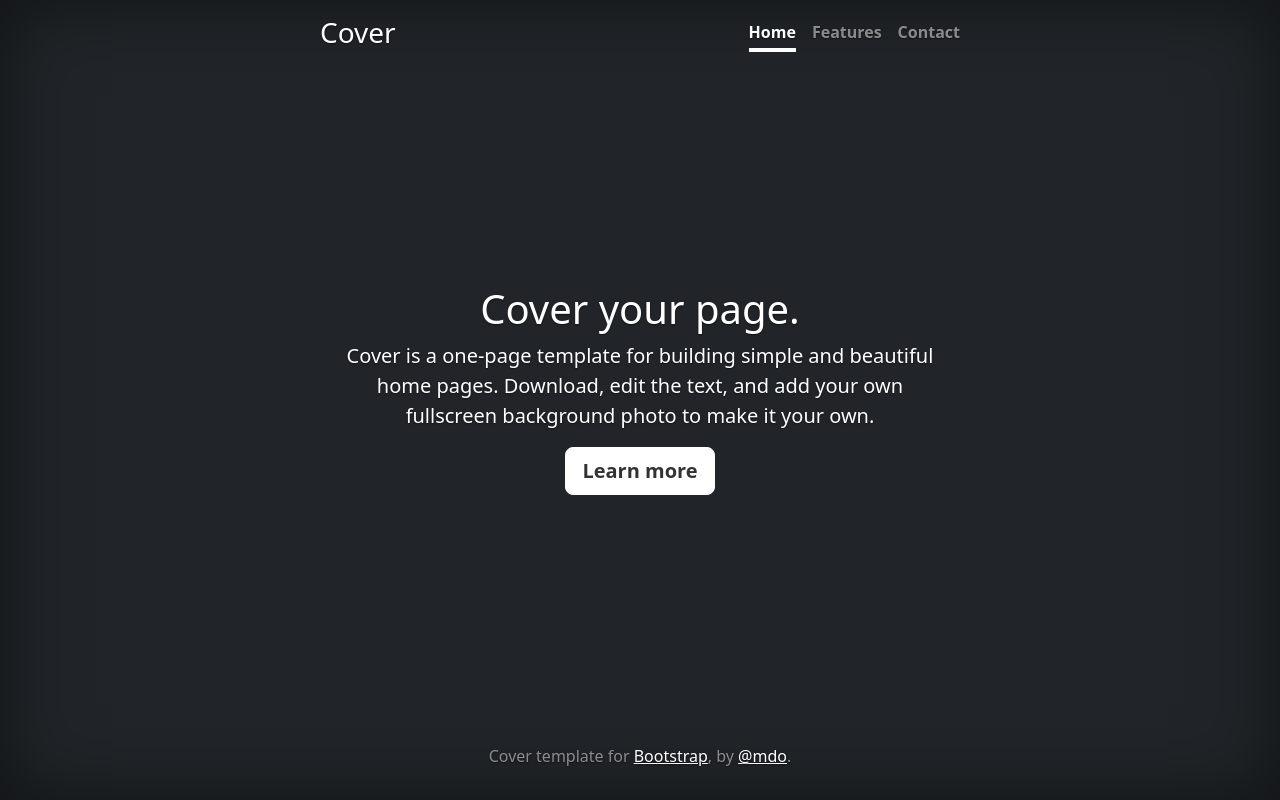
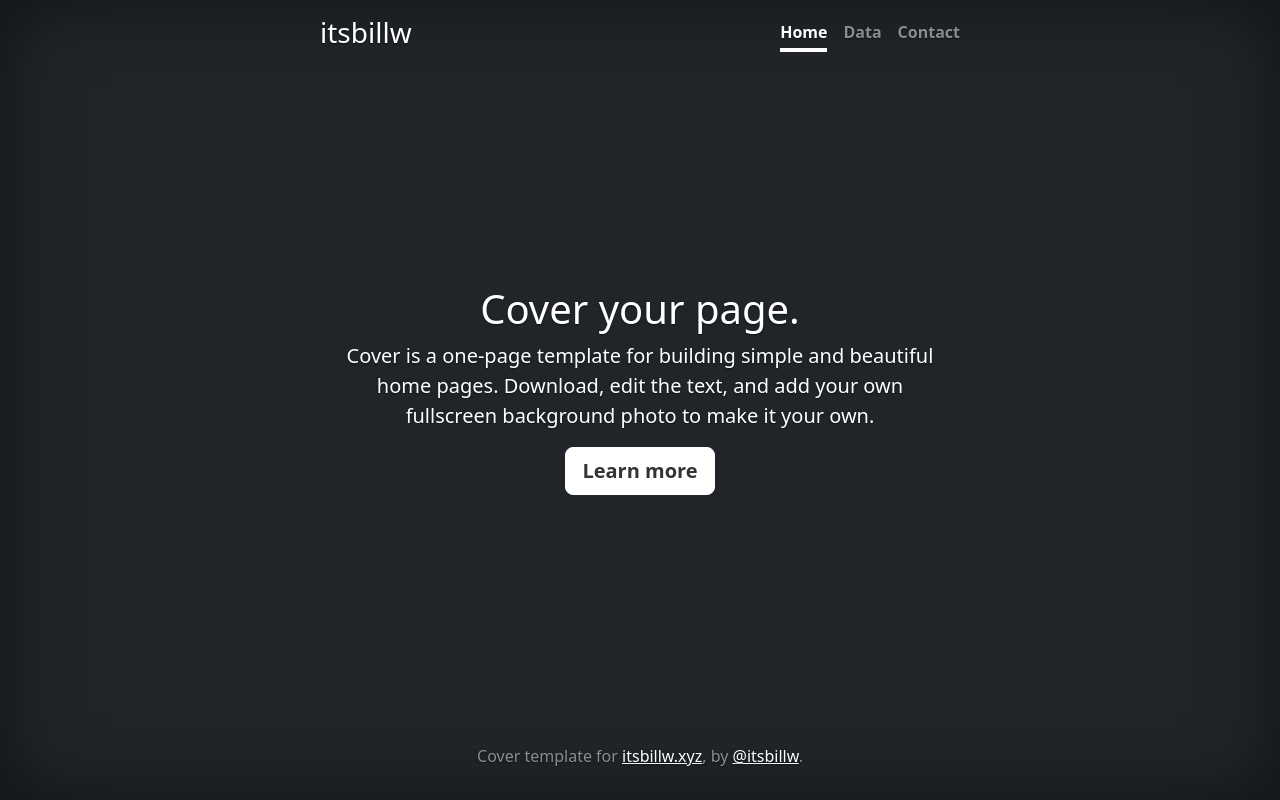
Before and after one commit to itsbillw/itsbillw-flask-rpi, a Flask app: page / in a window 1280 px wide. Run offline with Flask 2, Linux system fonts and the light colour scheme; some libraries are stand-ins or nearby versions.

Commit message:
slight tweaks to homepage

```diff
--- a/app.py
+++ b/itsbillw.py
@@ -2,6 +2,11 @@ from flask import Flask, render_template
 
 app = Flask(__name__)
 
+
 @app.route("/")
 def home():
     return render_template('index.html')
+
+
+if __name__ == "__main__":
+    app.run(host='0.0.0.0')
--- a/templates/index.html
+++ b/templates/index.html
@@ -4,17 +4,7 @@
     <meta charset="utf-8" />
     <meta name="viewport" content="width=device-width, initial-scale=1" />
     <meta name="description" content="" />
-    <meta
-      name="author"
-      content="Mark Otto, Jacob Thornton, and Bootstrap contributors"
-    />
-    <meta name="generator" content="Hugo 0.108.0" />
-    <title>Cover Template · Bootstrap v5.3</title>
-
-    <link
-      rel="canonical"
-      href="https://getbootstrap.com/docs/5.3/examples/cover/"
-    />
+    <title>itsbillw - Home</title>
 
     <link
       rel="stylesheet"
@@ -22,30 +12,6 @@
       href="{{ url_for('static', filename='css/bootstrap.min.css') }}"
     />
 
-    <!-- Favicons -->
-    <link
-      rel="apple-touch-icon"
-      href="/docs/5.3/assets/img/favicons/apple-touch-icon.png"
-      sizes="180x180"
-    />
-    <link
-      rel="icon"
-      href="/docs/5.3/assets/img/favicons/favicon-32x32.png"
-      sizes="32x32"
-      type="image/png"
-    />
-    <link
-      rel="icon"
-      href="/docs/5.3/assets/img/favicons/favicon-16x16.png"
-      sizes="16x16"
-      type="image/png"
-    />
-    <link rel="manifest" href="/docs/5.3/assets/img/favicons/manifest.json" />
-    <link
-      rel="mask-icon"
-      href="/docs/5.3/assets/img/favicons/safari-pinned-tab.svg"
-      color="#712cf9"
-    />
     <link
       rel="icon"
       href="{{ url_for('static', filename='images/tukibill-icon.png') }}"
@@ -117,7 +83,7 @@
     <div class="cover-container d-flex w-100 h-100 p-3 mx-auto flex-column">
       <header class="mb-auto">
         <div>
-          <h3 class="float-md-start mb-0">Cover</h3>
+          <h3 class="float-md-start mb-0">itsbillw</h3>
           <nav class="nav nav-masthead justify-content-center float-md-end">
             <a
               class="nav-link fw-bold py-1 px-0 active"
@@ -125,7 +91,7 @@
               href="#"
               >Home</a
             >
-            <a class="nav-link fw-bold py-1 px-0" href="#">Features</a>
+            <a class="nav-link fw-bold py-1 px-0" href="#">Data</a>
             <a class="nav-link fw-bold py-1 px-0" href="#">Contact</a>
           </nav>
         </div>
@@ -148,8 +114,8 @@
       <footer class="mt-auto text-white-50">
         <p>
           Cover template for
-          <a href="https://getbootstrap.com/" class="text-white">Bootstrap</a>,
-          by <a href="https://twitter.com/mdo" class="text-white">@mdo</a>.
+          <a href="http://www.itsbillw.xyz/" class="text-white">itsbillw.xyz</a>,
+          by <a href="https://twitter.com/itsbillw" class="text-white">@itsbillw</a>.
         </p>
       </footer>
     </div>
```
